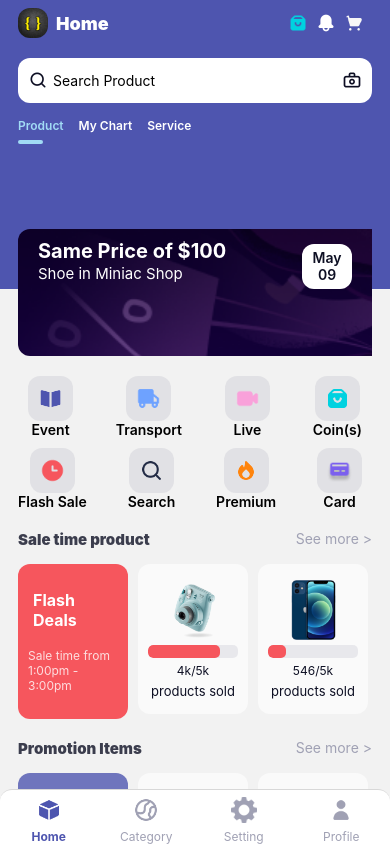
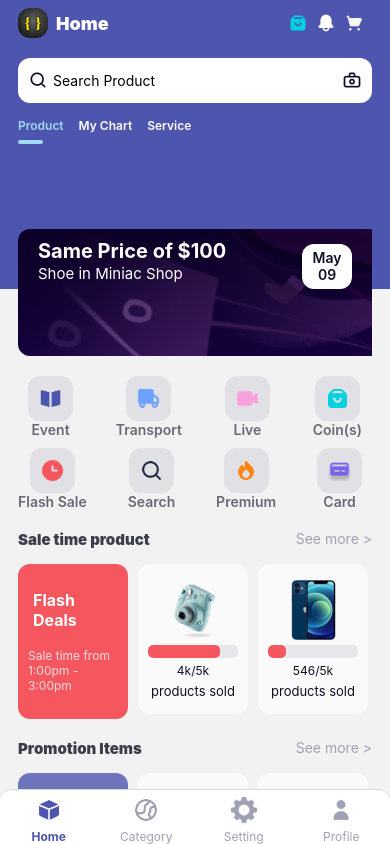
Before and after one commit to pandey97/E-Commerce, a React Native app: screen /HomeScreen in a window 390 px wide. Built offline with nearby package versions, Linux system fonts and the light colour scheme.

Commit message:
color add

```diff
--- a/src/views/styles/homeScreenStyle.ts
+++ b/src/views/styles/homeScreenStyle.ts
@@ -146,7 +146,8 @@ const styles = StyleSheet.create({
   },
   logoText:{
     alignSelf:'center',
-    fontWeight:'600'
+    fontWeight:'600',
+    color:COLORS.dark60
   },
   icon: {
     height:25,
```
